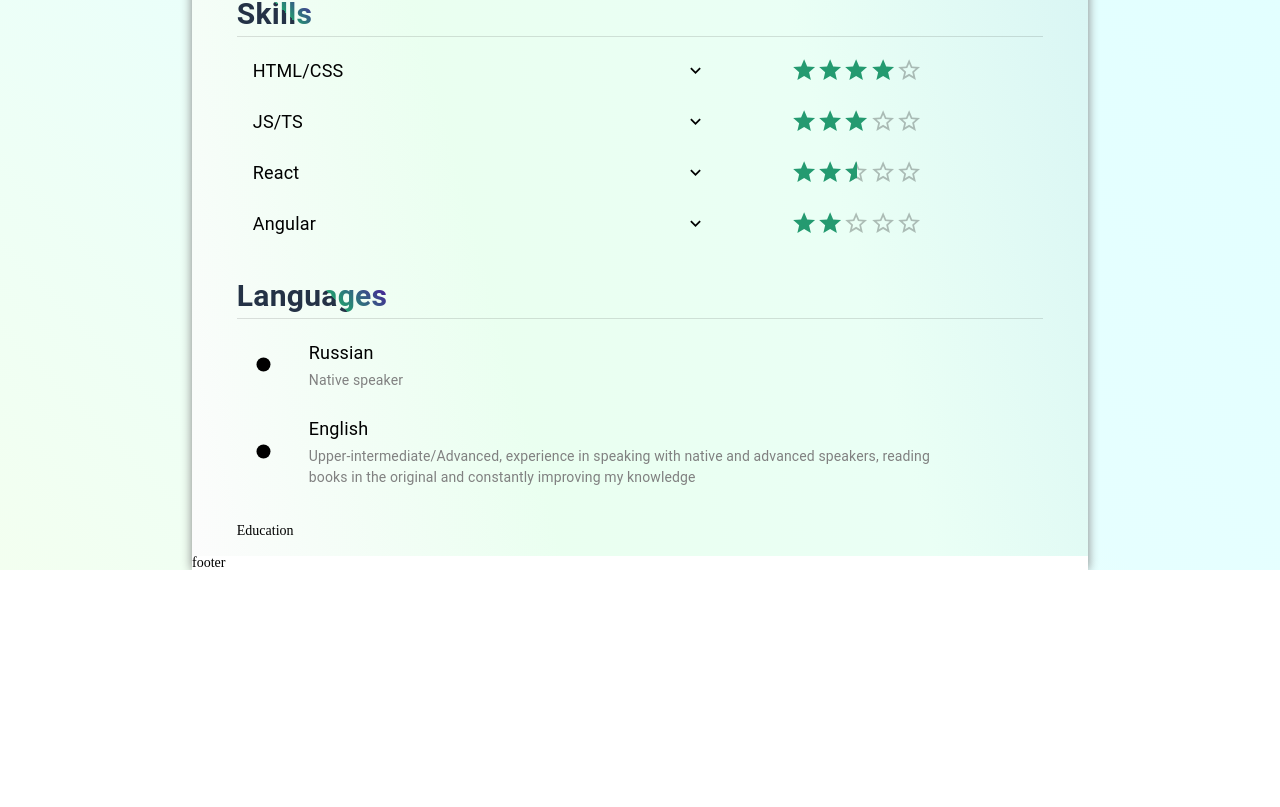
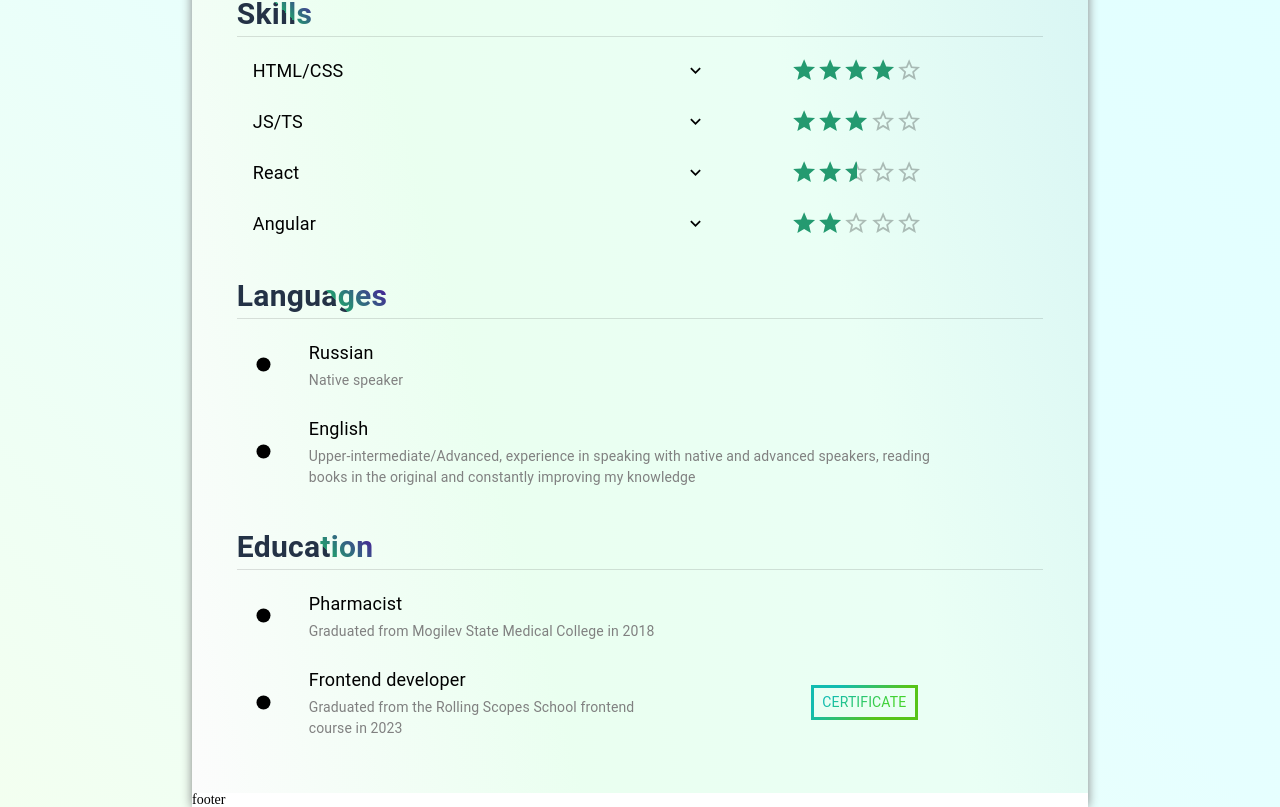
Before and after one commit to Pavlkan/CV, a React (Create React App) app: page / in a window 1280 px wide. Shown: the part 435-1242 px from the top of the page. Before the commit the page ends 1005 px from the top, so only its background shows below. Built offline with nearby package versions, Linux system fonts and the light colour scheme.

Commit message:
feat: add education section

```diff
--- a/src/components/education/Education.tsx
+++ b/src/components/education/Education.tsx
@@ -1,3 +1,21 @@
+import { Box, Divider, List } from "@mui/material";
+import { Title } from "../shared/Title";
+
+import { educationInfo } from "../../data/CVInfo";
+import { EducationItem } from "./education-item/EducationItem";
+
 export const Education = () => {
-    return <div>Education</div>;
+    return (
+        <Box mb="2%">
+            <Title title="Education"></Title>
+
+            <Divider />
+
+            <List style={{ width: "85%" }}>
+                {educationInfo.map((educationItem, key) => {
+                    return <EducationItem key={key} educationItem={educationItem} />;
+                })}
+            </List>
+        </Box>
+    );
 };
--- /dev/null
+++ b/src/components/education/education-item/EducationItem.tsx
@@ -0,0 +1,44 @@
+import { ListItem, ListItemIcon, Box, ListItemText, Typography, ListItemButton } from "@mui/material";
+import FiberManualRecordIcon from "@mui/icons-material/FiberManualRecord";
+
+import styles from "./education-item.module.css";
+
+interface EducationItemProps {
+    educationItem: { education: string; explanation: string; link: string | null };
+}
+
+export const EducationItem = ({ educationItem }: EducationItemProps) => {
+    const handleLinkClick = (link: string | null) => {
+        if (!link) return;
+        window.open(link);
+    };
+
+    return (
+        <ListItem className={styles.rsEducationItem}>
+            <Box className={styles.item}>
+                <ListItemIcon>
+                    <FiberManualRecordIcon className="dotIcon" />
+                </ListItemIcon>
+                <Box>
+                    <ListItemText primary={<Typography fontSize={18}>{educationItem.education}</Typography>} />
+
+                    <ListItemText primary={<Typography color="gray">{educationItem.explanation}</Typography>} />
+                </Box>
+            </Box>
+            {educationItem.link && (
+                <ListItemButton
+                    sx={{ padding: 0, textAlign: "center" }}
+                    onClick={() => handleLinkClick(educationItem.link)}
+                >
+                    <ListItemText
+                        primary={
+                            <Typography className={styles.link} color="gray">
+                                CERTIFICATE
+                            </Typography>
+                        }
+                    />
+                </ListItemButton>
+            )}
+        </ListItem>
+    );
+};
--- /dev/null
+++ b/src/components/education/education-item/education-item.module.css
@@ -0,0 +1,24 @@
+.rsEducationItem {
+    display: flex;
+    justify-content: space-between;
+    align-items: center;
+    gap: 20%;
+}
+
+.item {
+    display: flex;
+    align-items: center;
+}
+
+.link {
+    margin: 0 auto;
+    font-size: 1.3em;
+    background: linear-gradient(135deg, #12BCB0 20%, #42d22f 70%);
+    background-clip: text;
+    -webkit-text-fill-color: transparent;
+    display: inline-block;
+    padding: 0.3em 0.6em ;
+    border: 3px solid transparent;
+    border-image: linear-gradient(135deg, #12BCB0 20%, #57c418 70%);
+    border-image-slice: 1;
+}
--- a/src/components/languages/Languages.tsx
+++ b/src/components/languages/Languages.tsx
@@ -1,7 +1,7 @@
 import { Box, Divider, List } from "@mui/material";
 
 import { Title } from "../shared/Title";
-import { languages } from "../../data/CVInfo";
+import { languagesInfo } from "../../data/CVInfo";
 import { LanguageItem } from "./language-item/LanguageItem";
 
 export const Languages = () => {
@@ -12,8 +12,8 @@ export const Languages = () => {
             <Divider />
 
             <List style={{ width: "89%" }}>
-                {languages.map((languageInfo, key) => {
-                    return <LanguageItem key={key} languageInfo={languageInfo} />;
+                {languagesInfo.map((languageItem, key) => {
+                    return <LanguageItem key={key} languageItem={languageItem} />;
                 })}
             </List>
         </Box>
--- a/src/components/languages/language-item/LanguageItem.tsx
+++ b/src/components/languages/language-item/LanguageItem.tsx
@@ -1,23 +1,21 @@
 import { ListItem, ListItemIcon, Box, ListItemText, Typography } from "@mui/material";
 import FiberManualRecordIcon from "@mui/icons-material/FiberManualRecord";
 
-import styles from "./language-item.module.css";
-
 interface LanguageItemProps {
-    languageInfo: { language: string; level: string };
+    languageItem: { language: string; level: string };
 }
 
-export const LanguageItem = ({ languageInfo }: LanguageItemProps) => {
+export const LanguageItem = ({ languageItem }: LanguageItemProps) => {
     return (
         <ListItem>
             <ListItemIcon>
-                <FiberManualRecordIcon className={styles.dotIcon} />
+                <FiberManualRecordIcon className="dotIcon" />
             </ListItemIcon>
 
             <Box>
-                <ListItemText primary={<Typography fontSize={18}>{languageInfo.language}</Typography>} />
+                <ListItemText primary={<Typography fontSize={18}>{languageItem.language}</Typography>} />
 
-                <ListItemText primary={<Typography className={styles.subtitle}>{languageInfo.level}</Typography>} />
+                <ListItemText primary={<Typography color="gray">{languageItem.level}</Typography>} />
             </Box>
         </ListItem>
     );
--- a/src/components/languages/language-item/language-item.module.css
+++ /dev/null
@@ -1,8 +0,0 @@
-.dotIcon {
-    font-size: large;
-    color: black;
-}
-
-.subtitle {
-    color: gray;
-}
--- a/src/components/skills/Skills.tsx
+++ b/src/components/skills/Skills.tsx
@@ -1,6 +1,6 @@
 import { Box, Divider, List } from "@mui/material";
 
-import { skills } from "../../data/CVInfo";
+import { skillsInfo } from "../../data/CVInfo";
 import { SkillItem } from "./skill-item/SkillItem";
 import { Title } from "../shared/Title";
 
@@ -12,8 +12,8 @@ export const Skills = () => {
             <Divider />
 
             <List style={{ width: "85%" }}>
-                {skills.map((skill, key) => {
-                    return <SkillItem key={key} skill={skill} />;
+                {skillsInfo.map((skillItem, key) => {
+                    return <SkillItem key={key} skillItem={skillItem} />;
                 })}
             </List>
         </Box>
--- a/src/components/skills/skill-item/SkillItem.tsx
+++ b/src/components/skills/skill-item/SkillItem.tsx
@@ -7,10 +7,10 @@ import ExpandMore from "@mui/icons-material/ExpandMore";
 import styles from "./skill-item.module.css";
 
 interface SkillItemProps {
-    skill: { tech: string; level: number; projects: Map<string, string> };
+    skillItem: { tech: string; level: number; projects: Map<string, string> };
 }
 
-export const SkillItem = ({ skill }: SkillItemProps) => {
+export const SkillItem = ({ skillItem }: SkillItemProps) => {
     const [open, setOpen] = React.useState(false);
 
     const handleOpenClick = () => {
@@ -25,16 +25,16 @@ export const SkillItem = ({ skill }: SkillItemProps) => {
         <Box>
             <Box className={styles.titleContainer}>
                 <ListItemButton onClick={handleOpenClick}>
-                    <ListItemText primary={<Typography fontSize={18}>{skill.tech}</Typography>} />
+                    <ListItemText primary={<Typography fontSize={18}>{skillItem.tech}</Typography>} />
                     {open ? <ExpandLess /> : <ExpandMore />}
                 </ListItemButton>
 
-                <Rating sx={{ color: "rgb(36, 154, 112)" }} value={skill.level} precision={0.5} size="large" readOnly />
+                <Rating sx={{ color: "rgb(36, 154, 112)" }} value={skillItem.level} precision={0.5} size="large" readOnly />
             </Box>
 
             <Collapse in={open} timeout="auto" unmountOnExit>
                 <List component="div" disablePadding>
-                    {Array.from(skill.projects).map((project, key) => {
+                    {Array.from(skillItem.projects).map((project, key) => {
                         return (
                             <ListItemButton onClick={() => handleLinkClick(project[1])} key={key} sx={{ pl: 4 }}>
                                 <ListItemText primary={<Typography className={styles.link}>{project[0]}</Typography>} />
--- a/src/data/CVInfo.tsx
+++ b/src/data/CVInfo.tsx
@@ -27,7 +27,7 @@ experience in project management. In the work process I always try to do my best
 to optimize it and deepen my knowledge. As for my hobbies I am fond of listening to music as well as
 playing it, watching movies, doing sports and reading fiction from fantasy to classic.`;
 
-export const skills = [
+export const skillsInfo = [
     {
         tech: "HTML/CSS",
         level: 4,
@@ -68,7 +68,7 @@ export const localServers = new Map([
     ["Gartic phone clone", "https://drive.google.com/file/d/1pVV1LYw5xlQVhep9IH3RrHMfpstYEy8Y/view?usp=drive_link"],
 ]);
 
-export const languages = [
+export const languagesInfo = [
     {
         language: "Russian",
         level: "Native speaker",
@@ -78,3 +78,16 @@ export const languages = [
         level: "Upper-intermediate/Advanced, experience in speaking with native and advanced speakers, reading books in the original and constantly improving my knowledge",
     },
 ];
+
+export const educationInfo = [
+    {
+        education: "Pharmacist",
+        explanation: "Graduated from Mogilev State Medical College in 2018",
+        link: null,
+    },
+    {
+        education: "Frontend developer",
+        explanation: "Graduated from the Rolling Scopes School frontend course in 2023",
+        link: "https://app.rs.school/certificate/e9yng957",
+    },
+];
--- a/src/index.css
+++ b/src/index.css
@@ -80,3 +80,8 @@ main {
   color: #0B2349;
   display: table;
 }
+
+.dotIcon {
+  font-size: large;
+  color: black;
+}
```
